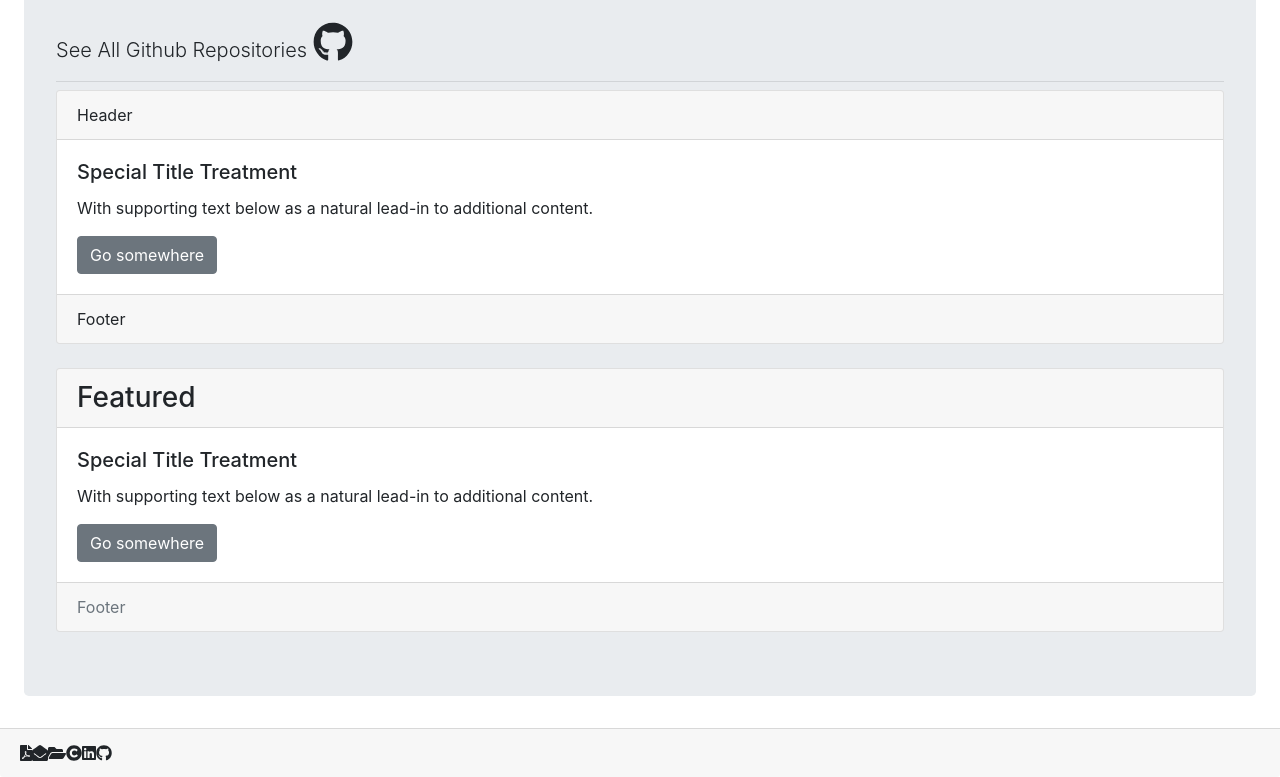
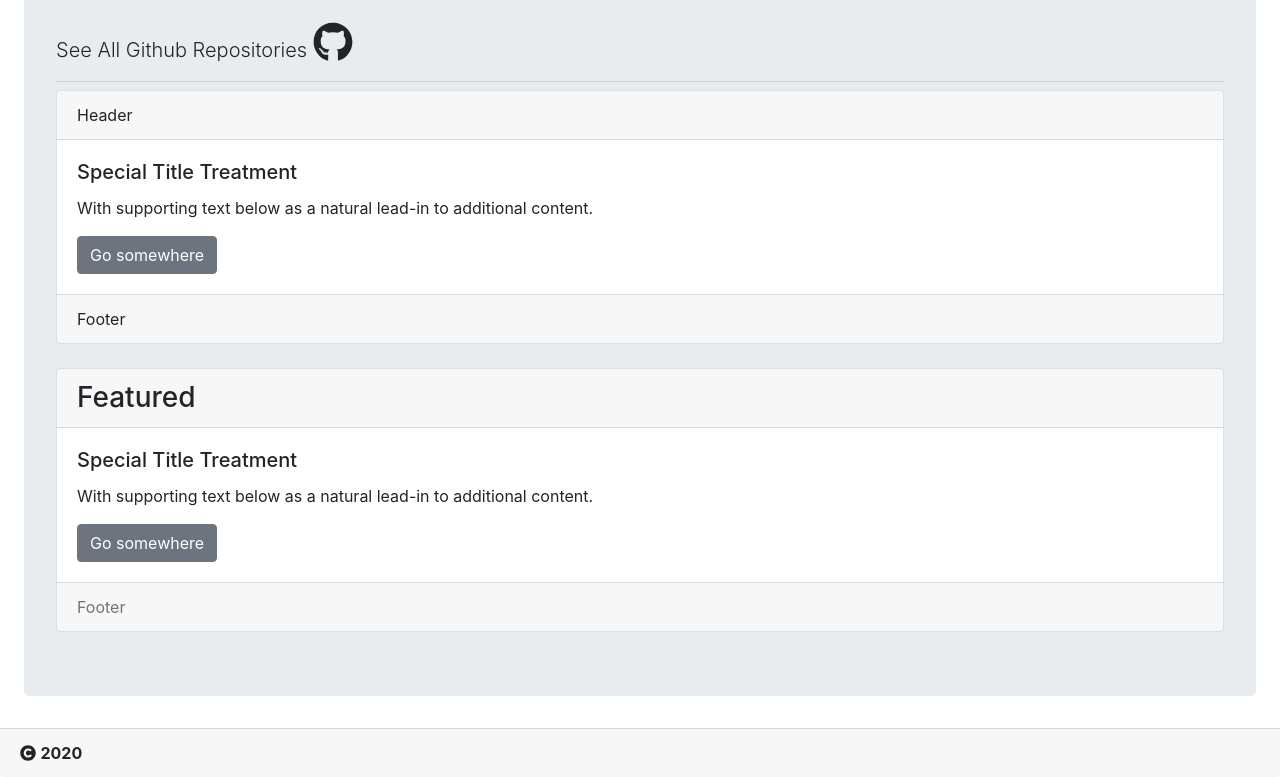
Before and after one commit to garizpe9/reactportfolio, a React (Create React App) app in the folder client/: page /portfolio in a window 1280 px wide. Shown: the part 192-969 px from the top of the page. Built offline with nearby package versions, Linux system fonts and the light colour scheme.

Commit message:
updated footer

```diff
--- a/client/src/component/Footer.js
+++ b/client/src/component/Footer.js
@@ -1,20 +1,17 @@
 import React from 'react'
 import {CardFooter  } from 'reactstrap';
-import { faFilePdf,faFolderOpen,faEnvelopeOpen,faCopyright} from '@fortawesome/free-solid-svg-icons'
-import {faLinkedin, faGithub} from '@fortawesome/free-brands-svg-icons';
+import { faCopyright} from '@fortawesome/free-solid-svg-icons'
 import { FontAwesomeIcon } from '@fortawesome/react-fontawesome'
+
+var date = new Date();
+var fullyear= date.getFullYear()
 
 
 export const Footertest = () => {
     return(
 <div>
     <CardFooter>
-    <FontAwesomeIcon icon={faFilePdf}/>
-    <FontAwesomeIcon icon={faEnvelopeOpen}  />
-    <FontAwesomeIcon icon={faFolderOpen} />
-    <FontAwesomeIcon icon={faCopyright} />
-    <FontAwesomeIcon icon={faLinkedin}  />
-    <FontAwesomeIcon icon={faGithub} />
+    <FontAwesomeIcon icon={faCopyright} />  <b>{fullyear}</b>
     </CardFooter>
   </div>
     );
--- a/client/src/component/Nav.js
+++ b/client/src/component/Nav.js
@@ -43,7 +43,7 @@ const Example= (props) => {
             </NavItem>
             <UncontrolledDropdown nav inNavbar>
               <DropdownToggle nav caret>
-                Options
+
               </DropdownToggle>
               <DropdownMenu right>
                 <DropdownItem href="/">
```
